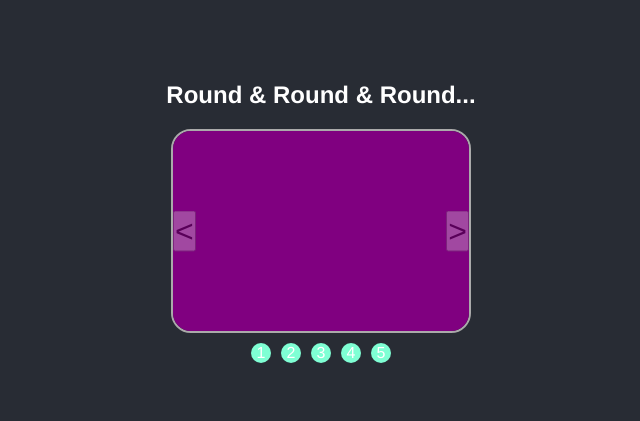
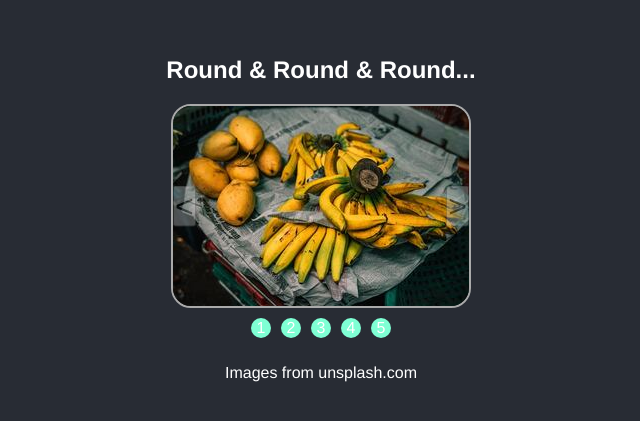
Before and after one commit to losrobbos/carousel-vanilla-js, a plain HTML site: page index.html in a window 1280 px wide. Shown: the part 191-612 px from the top of the page, without its empty margins (319-959 px from the left). Drawn offline with Linux system fonts and the light colour scheme.

Commit message:
Replaced random photos by static ones

```diff
--- a/index.html
+++ b/index.html
@@ -19,6 +19,7 @@
       background-color: #282C34;
       color: white;
       font-family: 'Franklin Gothic Medium', 'Arial Narrow', Arial, sans-serif;
+      text-align: center;
       overflow: hidden;
     }
 
@@ -71,6 +72,9 @@
       width: var(--image-width);
       height: var(--image-height);
       transition: var(--transition);
+      display: grid;
+      place-items: center;
+      font-size: 2rem;
     }
 
     .actions {
@@ -126,6 +130,7 @@
       </div>
 
     </div>
+    <p>Images from unsplash.com</p>
   </main>
 
 </body>
--- a/script.js
+++ b/script.js
@@ -15,30 +15,26 @@ console.log(transitionInt)
 let blockButtons = false
 
 const images = [
-  "red",
-  "purple",
-  "orange",
-  "green",
+  // "red",
+  // "purple",
+  // "orange",
+  // "green",
+  `./images/ananas.resized.jpg`,
+  `./images/bananas.resized.jpg`,
+  `./images/berries.resized.jpg`,
+  `./images/cherries.resized.jpg`,
   // `https://source.unsplash.com/${imageWidth}x${imageHeight}?apples`,
   // `https://source.unsplash.com/${imageWidth}x${imageHeight}?bananas`,
   // `https://source.unsplash.com/${imageWidth}x${imageHeight}?cherries`,
   // `https://source.unsplash.com/${imageWidth}x${imageHeight}?mangos`,
 ];
 
-const resetItem = (item) => {
-  // allow user to slide again in round about a second
-  setTimeout(() => {
-    item.style.removeProperty("z-index");
-    blockButtons = false;
-  }, transitionInt);
-}
-
 // place images ABSOLUTELY in container
 const imgElements = images.map((img, i) => {
-  // const imgElement = document.createElement("img");
-  // imgElement.src = img;
-  const imgElement = document.createElement("div");
-  imgElement.style.backgroundColor = img;
+  const imgElement = document.createElement("img");
+  imgElement.src = img;
+  // const imgElement = document.createElement("div");
+  // imgElement.style.backgroundColor = img;
   imgElement.style.left = i * imageWidth - imageWidth + "px";
   divImages.appendChild(imgElement);
   return imgElement;
@@ -91,6 +87,15 @@ const slideNext = () => {
   imgElements.push(lastItemNew);
 };
 
+// reset CSS of moved item and unblock actions
+const resetItem = (item) => {
+  // allow user to slide again in round about a second
+  setTimeout(() => {
+    item.style.removeProperty("z-index");
+    blockButtons = false;
+  }, transitionInt);
+};
+
 // make buttons work...
 btnPrevious.addEventListener("click", slidePrevious);
 btnNext.addEventListener("click", slideNext);
```
Also changed, not shown: images/ananas.resized.jpg (added), images/bananas.resized.jpg (added), images/berries.resized.jpg (added), images/cherries.resized.jpg (added).
